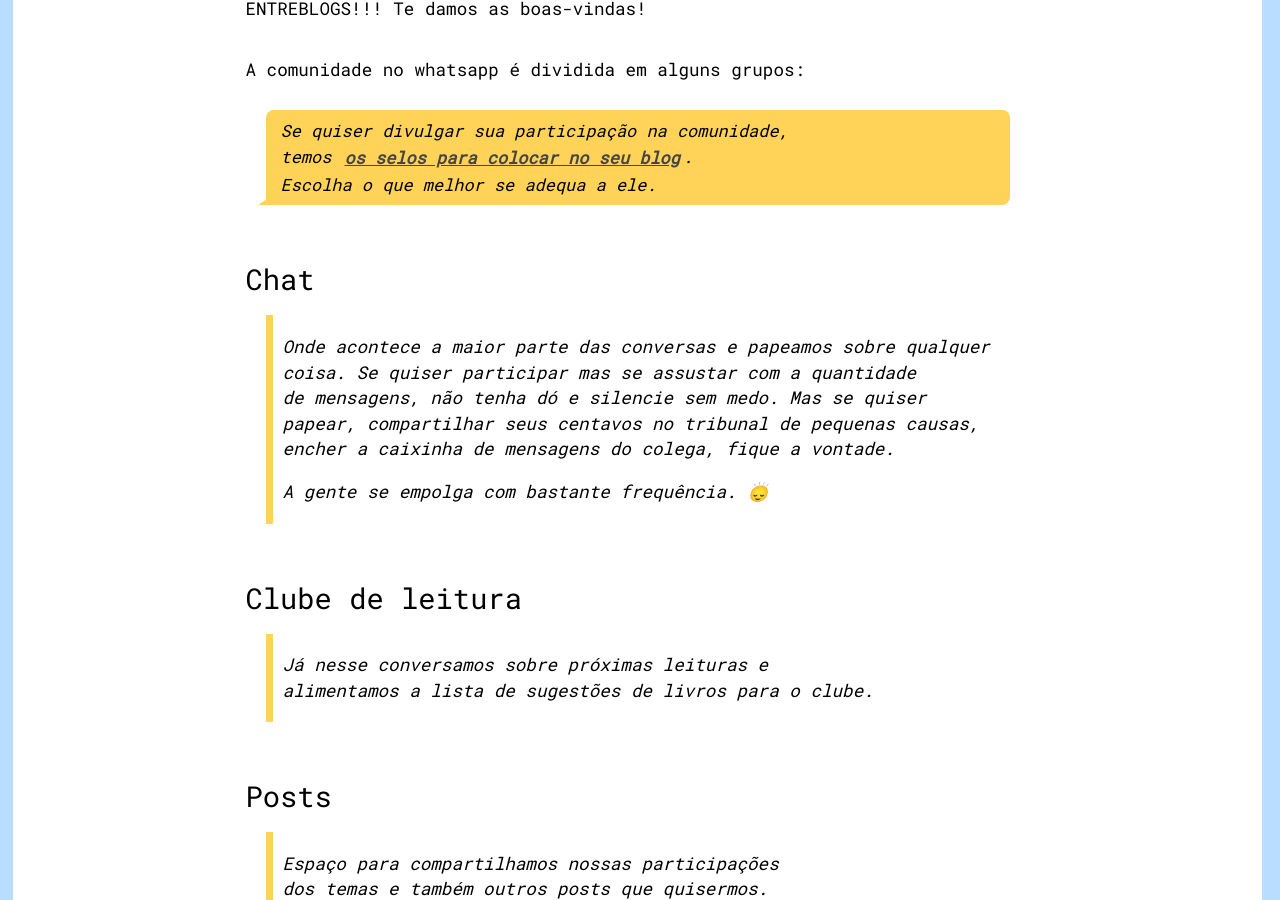
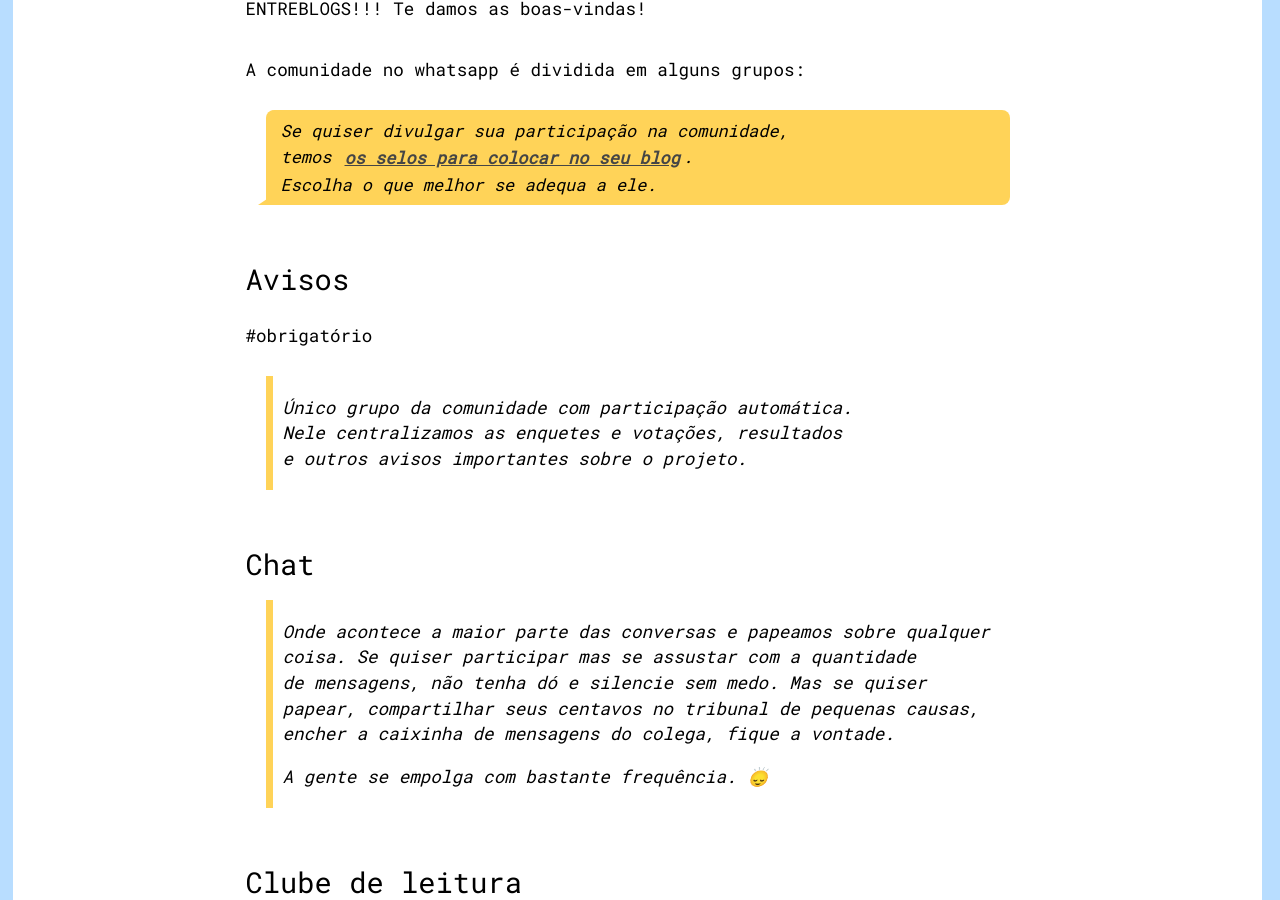
Before and after one commit to bamoretti/entreblogs, a Jekyll site: the page built from no-whatsapp.md, in a window 1280 px wide and 900 px high, scrolled down 479 px. Built offline with Jekyll 4.4.1, drawn with Linux system fonts in a browser that asks for light colours; comment, search, counter and statistics services are not loaded.

Commit message:
Update no-whatsapp.md

```diff
--- a/no-whatsapp.md
+++ b/no-whatsapp.md
@@ -9,6 +9,10 @@ A comunidade no whatsapp é dividida em alguns grupos:
 
 <blockquote class="fleabag">Se quiser divulgar sua participação na comunidade, temos <a href="/selos">os selos para colocar no seu blog</a>. <br/>
 Escolha o que melhor se adequa a ele.</blockquote>
+
+<h4>Avisos</h4>
+#obrigatório
+> Único grupo da comunidade com participação automática. Nele centralizamos as enquetes e votações, resultados e outros avisos importantes sobre o projeto.
 
 <h4>Chat</h4>
 > Onde acontece a maior parte das conversas e papeamos sobre qualquer coisa. Se quiser participar mas se assustar com a quantidade de mensagens, não tenha dó e silencie sem medo. Mas se quiser papear, compartilhar seus centavos no tribunal de pequenas causas, encher a caixinha de mensagens do colega, fique a vontade.
```
